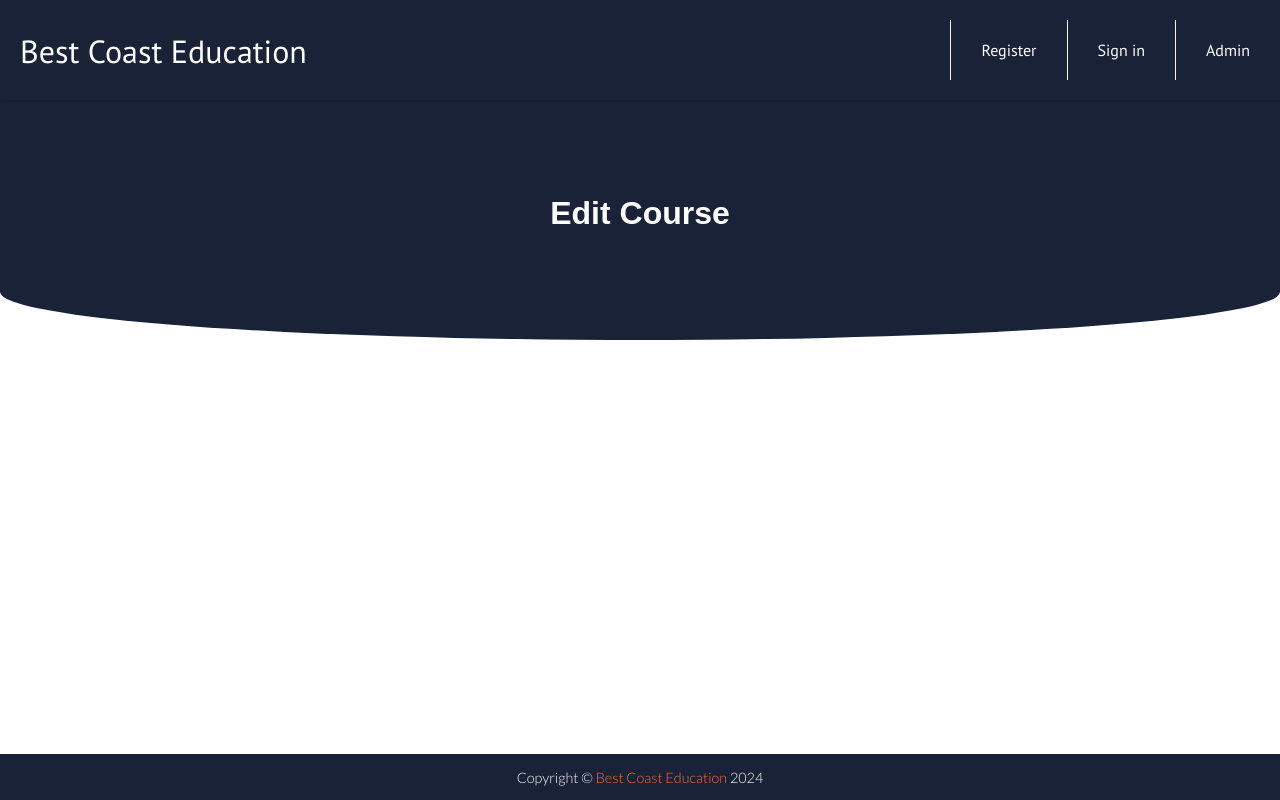
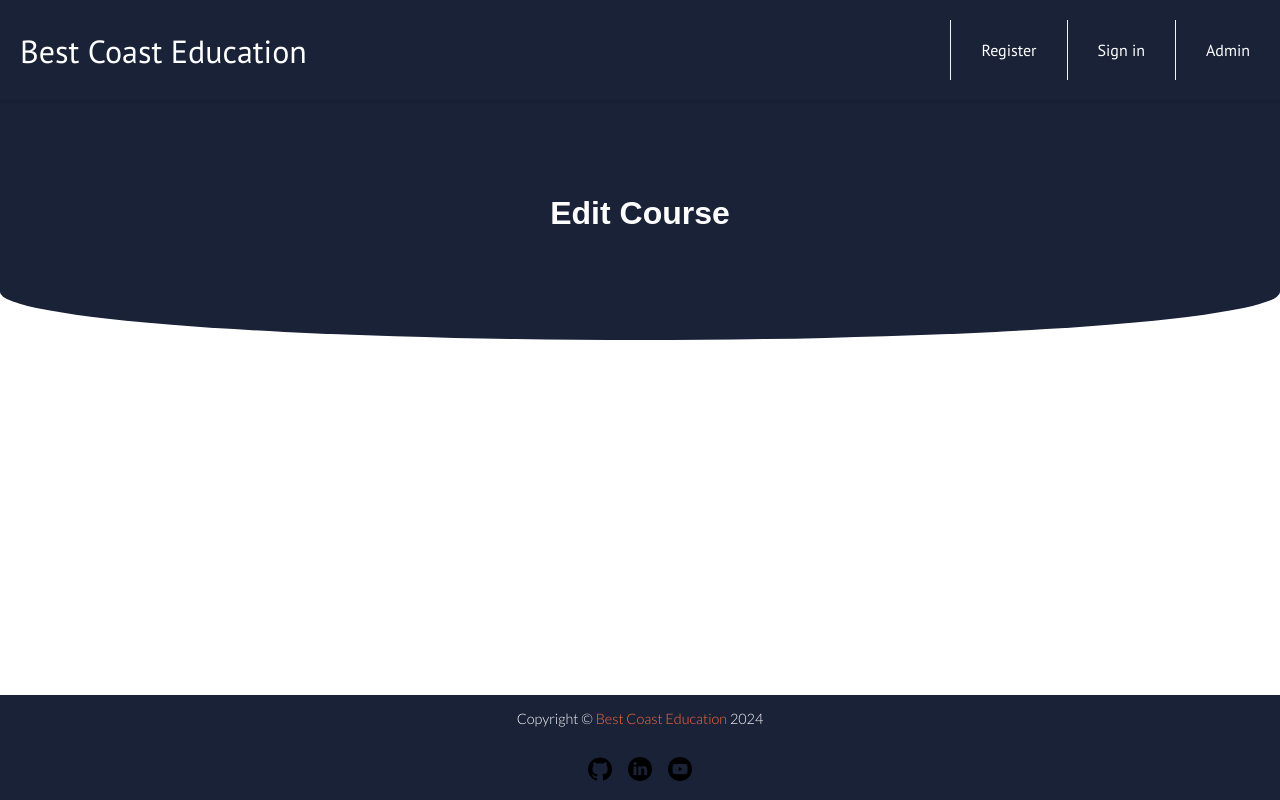
Before and after one commit to codebatine/bestCoastEducation, a website with bundled scripts: page edits/edit-course.html in a window 1280 px wide. Built offline with nearby package versions, Linux system fonts and the light colour scheme; no server answers.

Commit message:
footer update

```diff
--- a/content/scss/_base.scss
+++ b/content/scss/_base.scss
@@ -138,3 +138,19 @@ h2 {
 footer span {
   color: #FF6A3D;
 }
+
+.social-media {
+  display: flex;
+  justify-content: center;
+  align-items: center;
+  margin: 1rem 0;
+}
+
+.social-media img {
+  width: 1.5rem;
+  margin: 0 0.5rem;
+}
+
+.social-media img:hover {
+  transform: scale(1.2);
+}
--- a/edits/edit-course.html
+++ b/edits/edit-course.html
@@ -39,7 +39,19 @@
 
   <footer class="footer">
     <p>Copyright &copy; <span>Best Coast Education</span> 2024</p>
+    <div class="social-media">
+      <a href="https://github.com/codebatine" target="_blank" rel="noopener noreferrer">
+        <img src="/content/img/github.png" alt="GitHub">
+      </a>
+      <a href="https://www.linkedin.com/in/sanjindumisic/" target="_blank" rel="noopener noreferrer">
+        <img src="/content/img/linkedin.png" alt="LinkedIn">
+      </a>
+      <a href="https://www.youtube.com/sanjindumisic/" target="_blank" rel="noopener noreferrer">
+        <img src="/content/img/youtube.png" alt="YouTube">
+      </a>
+    </div>
   </footer>
+
 </body>
 
 </html>
```
Also changed, not shown: edits/index.html (+11 -0 lines), index.html (+11 -0 lines), pages/register.html (+11 -0 lines), pages/signin.html (+11 -0 lines), content/css/style.css, content/css/style.min.css, content/img/github.png (added), content/img/linkedin.png (added), content/img/youtube.png (added).
